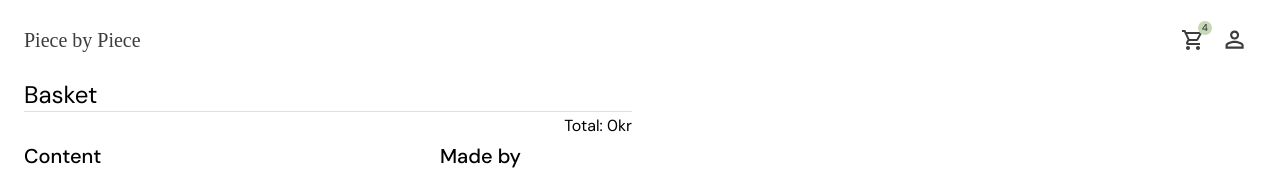
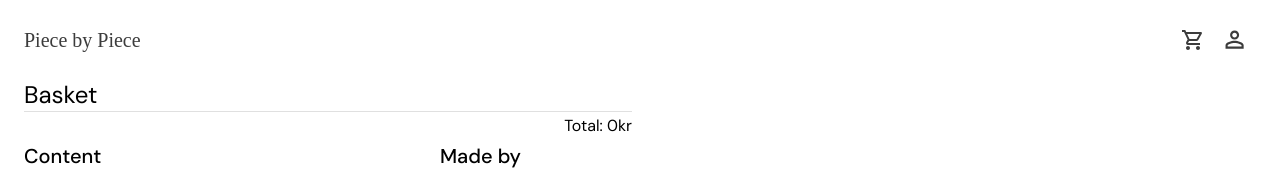
Before and after one commit to jesnagbg/react-webshop-ts-jenny-ellen-nat, a React (Vite) app: page /checkout in a window 1280 px wide. Shown: the top 170 px of the page. Built offline with nearby package versions, Linux system fonts and the light colour scheme.

Commit message:
Functional toast. Cart icon functionality written.

```diff
--- a/src/components/CartIcon.tsx
+++ b/src/components/CartIcon.tsx
@@ -1,21 +1,26 @@
-import ShoppingCartOutlinedIcon from "@mui/icons-material/ShoppingCartOutlined";
-import {Badge, BadgeProps, styled} from "@mui/material";
-import {theme} from "../theme";
+import ShoppingCartOutlinedIcon from '@mui/icons-material/ShoppingCartOutlined';
+import { Badge, BadgeProps, styled } from '@mui/material';
+import { useCart } from '../contexts/CartContext';
+import { theme } from '../theme';
 
 export default function CartIcon() {
+  const { cartItems } = useCart();
+
   return (
-    <StyledBadge badgeContent={4}>
+    <StyledBadge
+      badgeContent={cartItems.reduce((a, item) => a + item.quantity, 0)}
+    >
       <ShoppingCartOutlinedIcon sx={cartIconStyle} />
     </StyledBadge>
   );
 }
 
-const StyledBadge = styled(Badge)<BadgeProps>(({theme}) => ({
-  "& .MuiBadge-badge": {
+const StyledBadge = styled(Badge)<BadgeProps>(({ theme }) => ({
+  '& .MuiBadge-badge': {
     background: theme.palette.secondary.main,
     border: `2px solid theme.palette.primary.main`,
     fontSize: `10px`,
-    padding: "2px",
+    padding: '2px',
     height: 14,
     minWidth: 14,
     color: theme.palette.primary.main,
--- a/src/components/Header.tsx
+++ b/src/components/Header.tsx
@@ -1,4 +1,4 @@
-import PersonOutlineOutlinedIcon from "@mui/icons-material/PersonOutlineOutlined";
+import PersonOutlineOutlinedIcon from '@mui/icons-material/PersonOutlineOutlined';
 import {
   AppBar,
   Box,
@@ -7,19 +7,19 @@ import {
   Link,
   Slide,
   Typography,
-} from "@mui/material";
-import useScrollTrigger from "@mui/material/useScrollTrigger";
-import {FC, ReactElement} from "react";
-import {Link as RouterLink} from "react-router-dom";
-import {theme} from "../theme";
-import CartIcon from "./CartIcon";
+} from '@mui/material';
+import useScrollTrigger from '@mui/material/useScrollTrigger';
+import { FC, ReactElement } from 'react';
+import { Link as RouterLink, useNavigate } from 'react-router-dom';
+import { theme } from '../theme';
+import CartIcon from './CartIcon';
 
 interface Props {
   children: ReactElement;
 }
 
 // Define the HideOnScroll component as a function component
-const HideOnScroll: FC<Props> = ({children}) => {
+const HideOnScroll: FC<Props> = ({ children }) => {
   // useScrollTrigger returns a boolean value indicating whether the user has scrolled down the page
   const trigger = useScrollTrigger();
 
@@ -28,24 +28,44 @@ const HideOnScroll: FC<Props> = ({children}) => {
   // The 'direction' prop determines the direction of the slide animation
   // The 'in' prop determines whether the component should be visible or not
   return (
-    <Slide appear={false} direction="down" in={!trigger}>
+    <Slide
+      appear={false}
+      direction="down"
+      in={!trigger}
+    >
       {children}
     </Slide>
   );
 };
 
 export default function Header() {
+  const navigate = useNavigate();
+
+  const navigateCheckout = () => {
+    navigate('/checkout');
+  };
+
   return (
     <HideOnScroll>
       <AppBar sx={styledAppBar}>
         <Container sx={styledContainer}>
-          <Link component={RouterLink} to="/" sx={styledLink}>
-            <Typography variant="h6" sx={styledLogo}>
+          <Link
+            component={RouterLink}
+            to="/"
+            sx={styledLink}
+          >
+            <Typography
+              variant="h6"
+              sx={styledLogo}
+            >
               Piece by Piece
             </Typography>
           </Link>
           <Box>
-            <IconButton aria-label="cart">
+            <IconButton
+              onClick={navigateCheckout}
+              aria-label="cart"
+            >
               <CartIcon />
             </IconButton>
             <IconButton aria-label="admin">
@@ -60,28 +80,28 @@ export default function Header() {
 
 const styledAppBar = {
   height: 80,
-  bgcolor: "#fff",
-  marginBottom: "100px",
-  boxShadow: "none",
+  bgcolor: '#fff',
+  marginBottom: '100px',
+  boxShadow: 'none',
 };
 
 const styledContainer = {
-  display: "flex",
-  justifyContent: "space-between",
-  alignItems: "center",
+  display: 'flex',
+  justifyContent: 'space-between',
+  alignItems: 'center',
   color: theme.palette.primary.main,
-  height: "100%",
+  height: '100%',
 };
 
 const styledLink = {
-  textDecoration: "none",
+  textDecoration: 'none',
 };
 
 const styledLogo = {
-  fontFamily: "Adamina",
+  fontFamily: 'Adamina',
 };
 
 const styledPersonOutlined = {
   color: theme.palette.primary.main,
-  fontSize: "1.7rem",
+  fontSize: '1.7rem',
 };
--- a/src/components/Toast.tsx
+++ b/src/components/Toast.tsx
@@ -33,11 +33,9 @@ export default function Toast({
       open={open}
       autoHideDuration={5000}
       onClose={handleClose}
-      message={
-        remove
-          ? `${name} has been removed from the cart.`
-          : `${quantity}x ${name} has been added to the cart.`
-      }
+      message={`${quantity}x ${name} ${quantity > 1 ? 'have' : 'has'} been ${
+        remove ? 'removed from' : 'added to'
+      } the cart.`}
       action={action}
     />
   );
```
